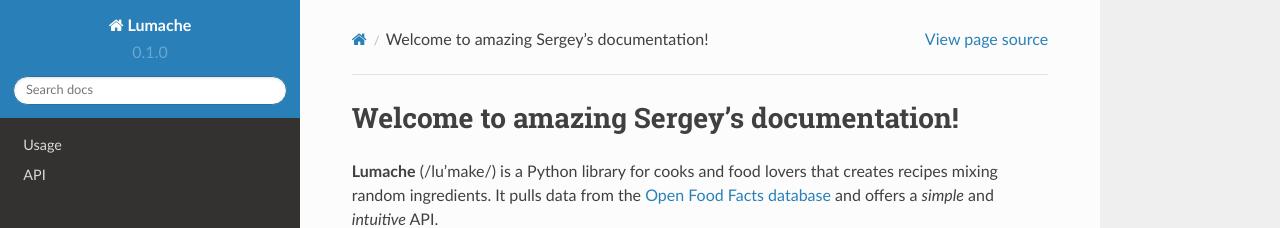
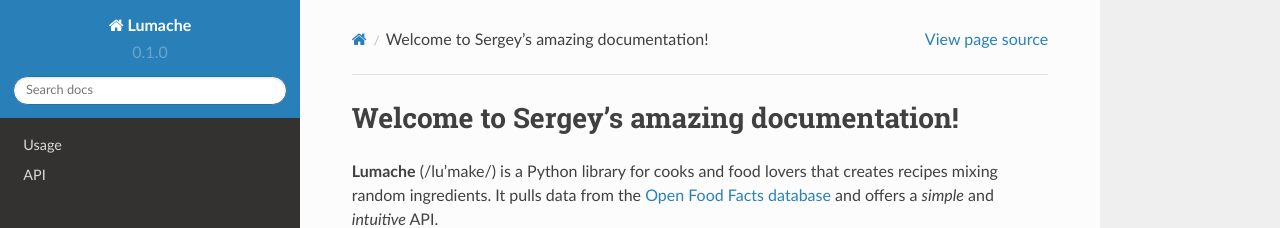
Before and after one commit to SergeyDukh/rtd-tutorial, a Sphinx documentation site: the page built from docs/source/index.rst, in a window 1280 px wide. Shown: the top 228 px of the page. Built offline with Sphinx 7.4.7 and the Read the Docs theme 2.0.0, drawn with Linux system fonts in a browser that asks for light colours.

Commit message:
Update title

```diff
--- a/docs/source/index.rst
+++ b/docs/source/index.rst
@@ -1,4 +1,4 @@
-Welcome to amazing Sergey's documentation!
+Welcome to Sergey's amazing documentation!
 ===================================
 
 **Lumache** (/lu'make/) is a Python library for cooks and food lovers
```
